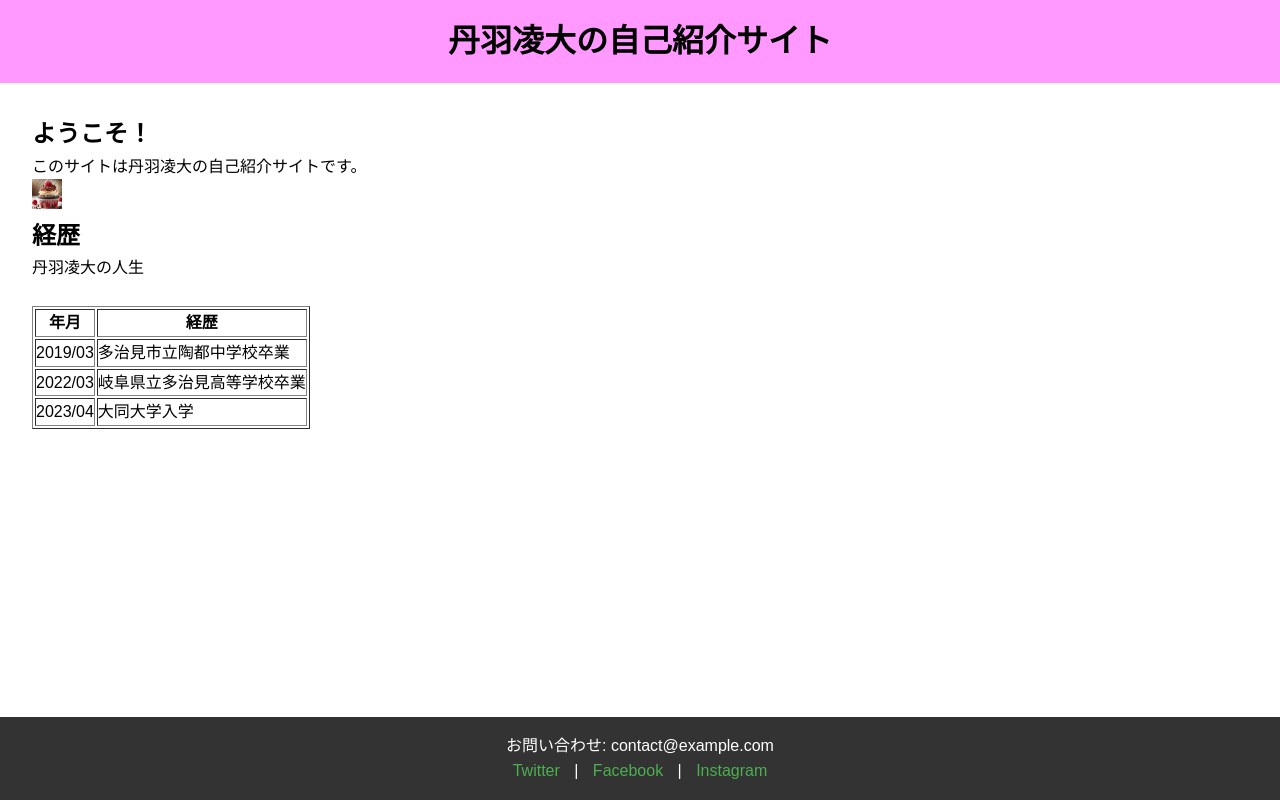
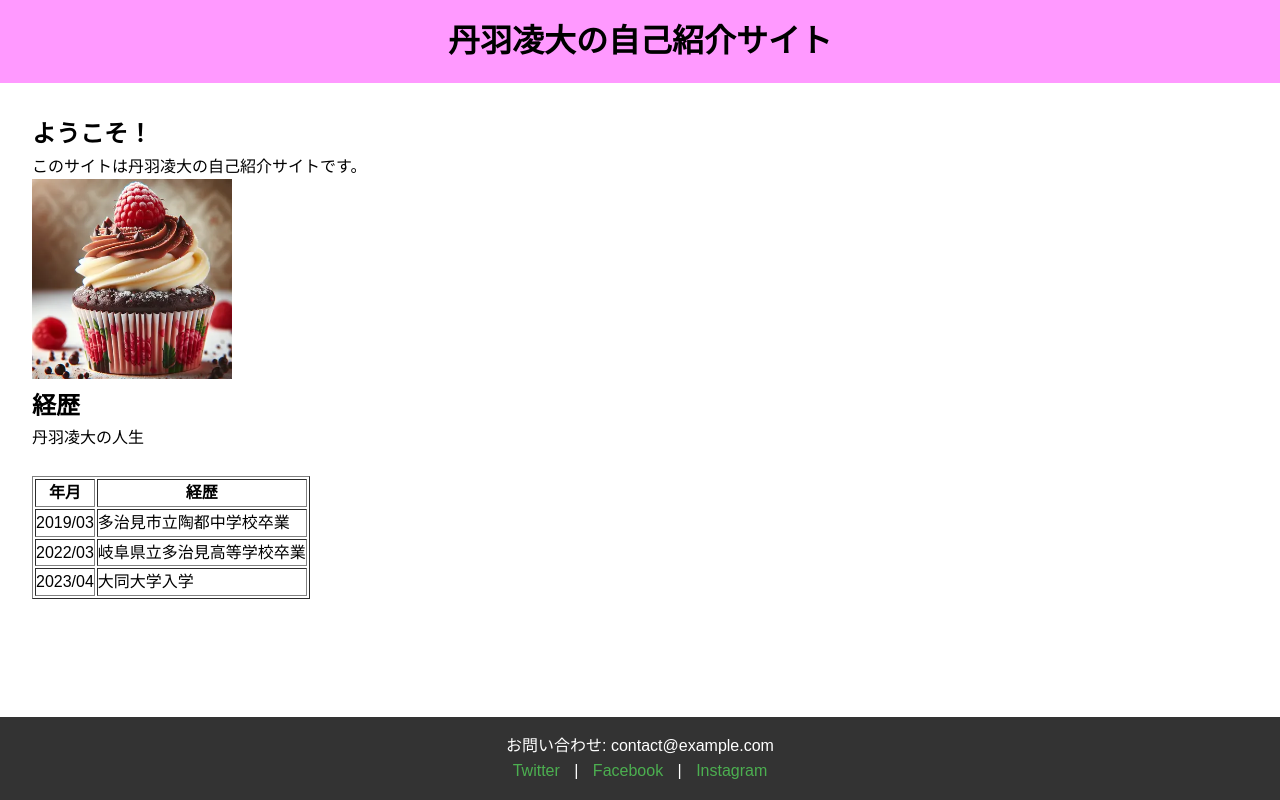
Before and after one commit to ryouta0912/kariyaryo, a plain HTML site: page index.html in a window 1280 px wide. Drawn offline with Linux system fonts and the light colour scheme.

Commit message:
Update index.html

```diff
--- a/index.html
+++ b/index.html
@@ -27,8 +27,8 @@
       text-align: center;
     }
     img{
-      widht:30px;
-      height:30px;
+      widht:200px;
+      height:200px;
     }
 
     main {
@@ -54,9 +54,6 @@
 
     footer a:hover {
       text-decoration: underline;
-    }
-    table{
-      text:center;
     }
   </style>
 </head>
```
